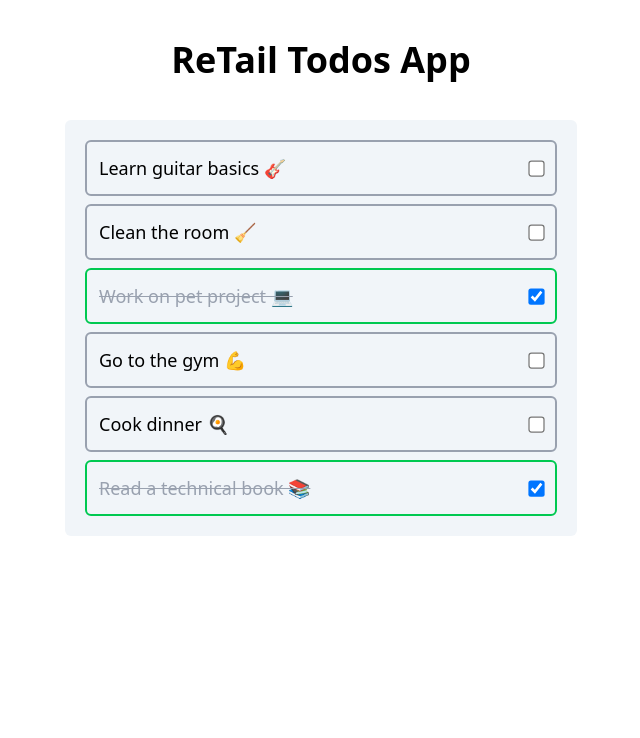
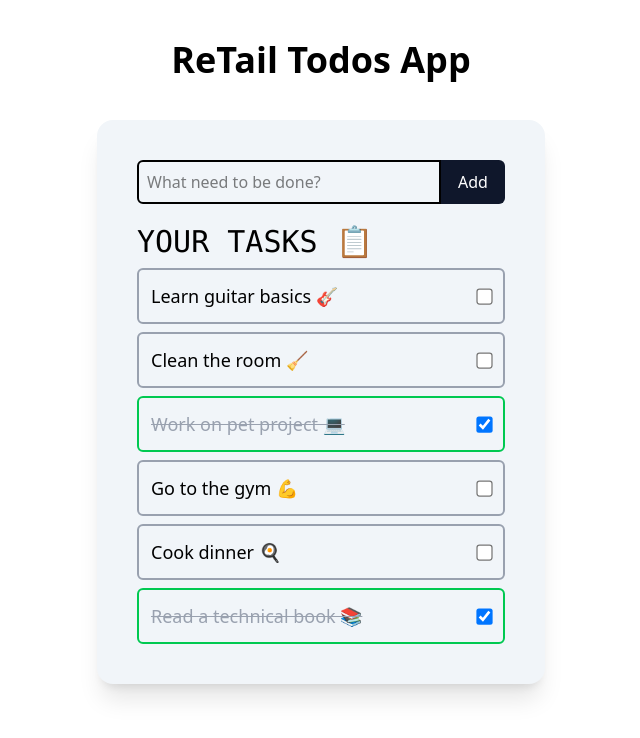
Before and after one commit to bdcry/retail, a React (Vite) app: page / in a window 1280 px wide. Shown: the top 738 px of the page, without its empty margins (319-959 px from the left). Built offline with nearby package versions, Linux system fonts and the light colour scheme.

Commit message:
feat: implement dynamic task addition

```diff
--- a/src/App.tsx
+++ b/src/App.tsx
@@ -1,6 +1,7 @@
 import { useState } from 'react';
 import { stupidData } from './data/todo';
 import TodoList from './components/TodoList/TodoList';
+import TodoInput from './components/TodoInput/TodoInput';
 
 const App = () => {
   const [todos, setTodos] = useState(stupidData);
@@ -10,10 +11,19 @@ const App = () => {
       prevTodos.map((todo) => (todo.id === id ? { ...todo, completed: !todo.completed } : todo))
     );
   };
+
+  const addTask = (title: string): void => {
+    setTodos((prevTodos) => [...prevTodos, { id: todos.length + 1, title, completed: false }]);
+  };
+
+  console.log(todos);
   return (
     <main className="p-10 h-screen">
       <h1 className="font-bold text-center text-4xl mb-10">ReTail Todos App</h1>
-      <TodoList todos={todos} onChange={setTodoIsCompleted} />
+      <section className="bg-slate-100 rounded-2xl max-w-md mx-auto p-5 shadow-xl">
+        <TodoInput onSumbit={addTask} />
+        <TodoList todos={todos} onChange={setTodoIsCompleted} />
+      </section>
     </main>
   );
 };
--- /dev/null
+++ b/src/components/TodoInput/TodoInput.tsx
@@ -0,0 +1,33 @@
+import { useState, type JSX } from 'react';
+import type { TodoInputProps } from './type';
+
+const TodoInput = ({ onSumbit }: TodoInputProps): JSX.Element => {
+  const [input, setInput] = useState('');
+
+  const handleSubmit = (e: React.FormEvent<HTMLFormElement>): void => {
+    e.preventDefault();
+    if (!input.trim()) return;
+    onSumbit(input);
+    setInput('');
+  };
+
+  return (
+    <form className="flex max-w-lg mx-auto p-5 pb-0" onSubmit={handleSubmit}>
+      <input
+        type="text"
+        placeholder="What need to be done?"
+        className="rounded-s-md grow border-2 border-black p-2 focus:border-slate-800"
+        value={input}
+        onChange={(e) => setInput(e.target.value)}
+      />
+
+      <button
+        type="submit"
+        className="w-16 rounded-e-md bg-slate-900 text-white hover:bg-slate-800 cursor-pointer">
+        Add
+      </button>
+    </form>
+  );
+};
+
+export default TodoInput;
--- /dev/null
+++ b/src/components/TodoInput/type.ts
@@ -0,0 +1,3 @@
+export type TodoInputProps = {
+  onSumbit: (title: string) => void;
+};
--- a/src/components/TodoList/TodoList.tsx
+++ b/src/components/TodoList/TodoList.tsx
@@ -4,7 +4,8 @@ import type { TodoListProps } from './type';
 
 const TodoList = ({ todos, onChange }: TodoListProps): JSX.Element => {
   return (
-    <ul className="max-w-lg mx-auto flex flex-col gap-2 bg-slate-100 rounded-md p-5">
+    <ul className="max-w-lg mx-auto flex flex-col gap-2 p-5">
+      <h2 className="text-3xl uppercase font-mono">Your tasks 📋</h2>
       {todos.map((todo) => (
         <TodoItem
           key={todo.id}
```
